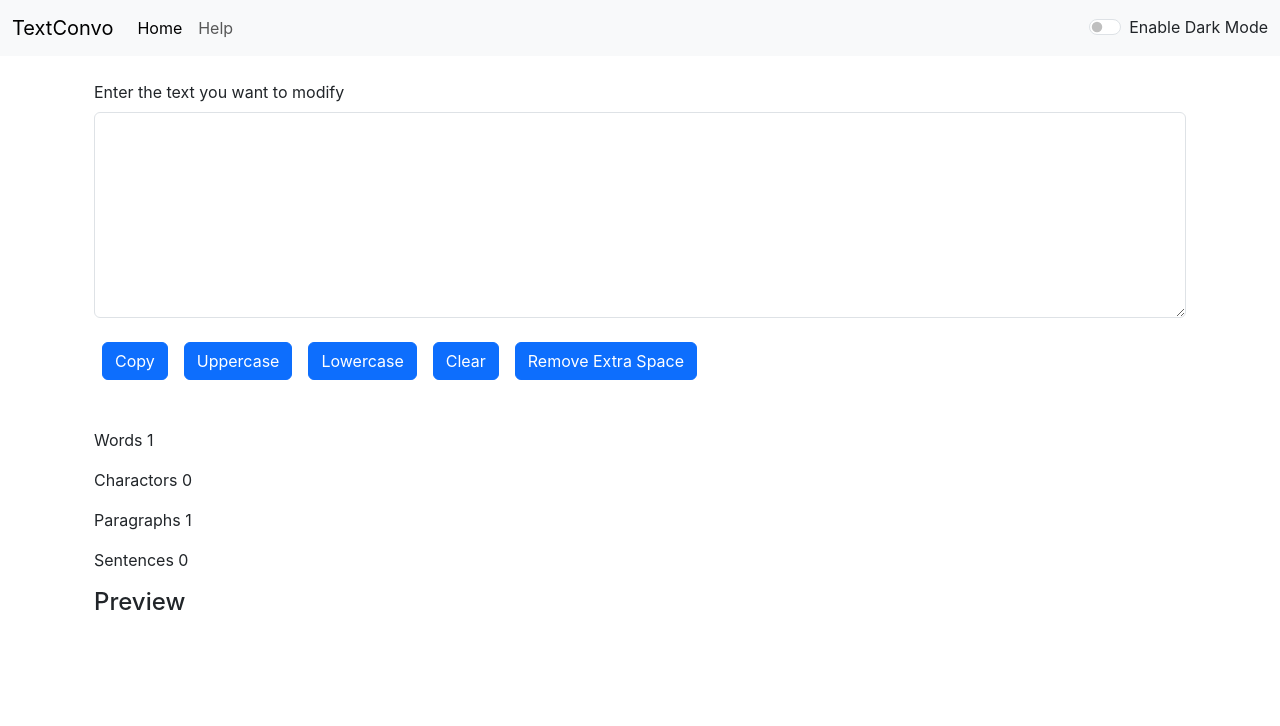
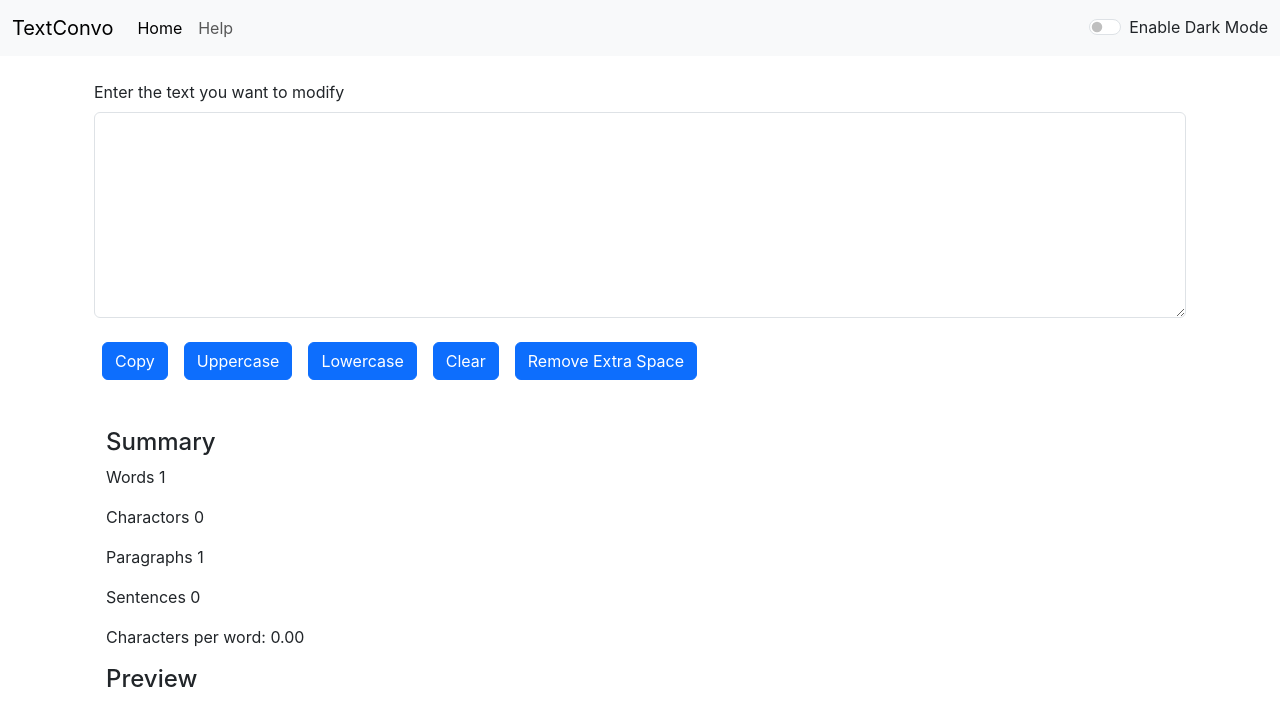
Before and after one commit to Kris0011/LearnReact, a React (Create React App) app in the folder project3/: page / in a window 1280 px wide. Shown: the top 726 px of the page. Built offline with nearby package versions, Linux system fonts and the light colour scheme.

Commit message:
Average words per sentence added

```diff
--- a/project3/src/components/Form.js
+++ b/project3/src/components/Form.js
@@ -17,19 +17,35 @@ export default function Form(props) {
         setText(change);
 
     }
-    const cleartext = () =>{
+    const cleartext = () => {
         setText("");
     }
-    const handleCopy = () =>{
-        var newText = text ;
+    const handleCopy = () => {
+        var newText = text;
         // newText.select();
         navigator.clipboard.writeText(newText.value);
     }
 
-    const handleExtraSpace = () =>{
+    const handleExtraSpace = () => {
         let newText = text.split(/[ ]+/);
         setText(newText.join(" "));
     }
+    const getCharacterCountPerWord = () => {
+        const words = text.split(" ");
+        const characterCounts = words.map((word) => word.length);
+        return characterCounts;
+    };
+
+    const getAverageCharacterCount = () => {
+        const characterCounts = getCharacterCountPerWord();
+        const totalCharacters = characterCounts.reduce(
+          (sum, count) => sum + count,
+          0
+        );
+        const average = totalCharacters / characterCounts.length;
+        return isNaN(average) ? 0 : average.toFixed(2);
+      };
+
 
     // const wordCount = (str)=>{
     //     let set = new Set(str.split(' '));
@@ -49,17 +65,18 @@ export default function Form(props) {
             <button className="btn btn-primary mx-2" onClick={cleartext}>Clear</button>
             <button className="btn btn-primary mx-2" onClick={handleExtraSpace}>Remove Extra Space</button>
             <div className="my-5">
-                <div>
+                <div className="container">
+                    <h4>Summary</h4>
                     <p>Words {text.split(" ").length} </p>
                     <p>Charactors {text.length}</p>
                     <p>Paragraphs {text.replace(/\n$/gm, '').split(/\n/).length}</p>
-                    <p>Sentences {text.split (". ").length - 1} </p>
+                    <p>Sentences {text.split(". ").length - 1} </p>
+                    <p>Characters per word: {getAverageCharacterCount()}</p>
                     {/* <p>Unique Words {wordCount({text})}</p> */}
-                </div>
-                <div>
                     <h4>Preview</h4>
                     <p>{text}</p>
                 </div>
+
             </div>
 
         </div>
```
